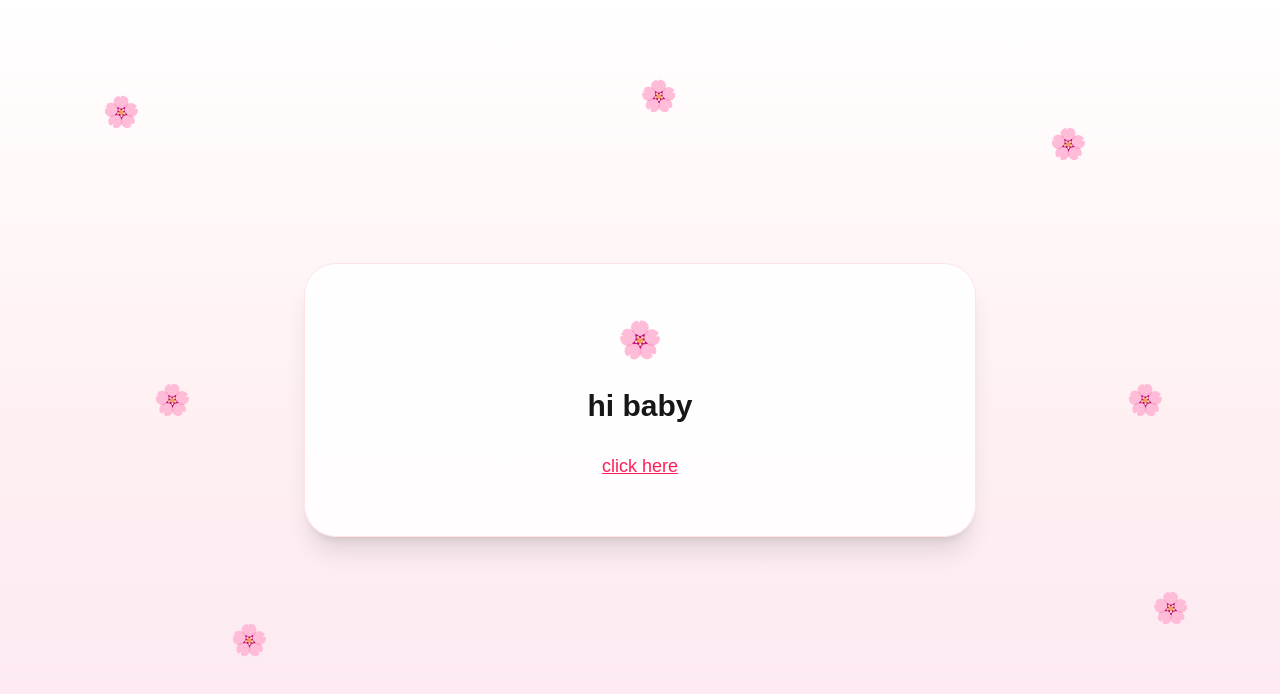
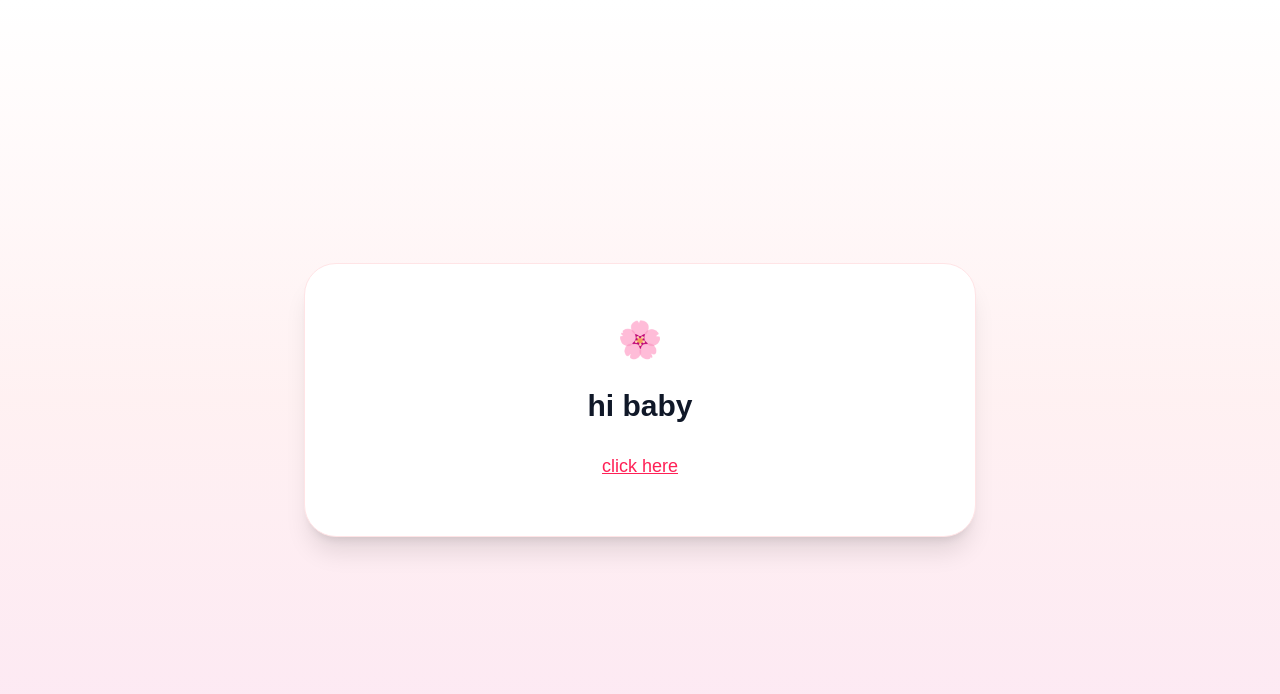
Before and after one commit to exlmao1234/date-site, a Next.js app: page / in a window 1280 px wide. Shown: the top 694 px of the page. Built offline with nearby package versions, Linux system fonts and the light colour scheme.

Commit message:
Update page.tsx

```diff
--- a/app/page.tsx
+++ b/app/page.tsx
@@ -3,101 +3,60 @@
 import React from "react";
 import { motion } from "framer-motion";
 
-function FloatingDecor() {
-  const flowers = [
-    { left: "8%", top: "12%" },
-    { left: "18%", top: "78%" },
-    { left: "82%", top: "16%" },
-    { left: "90%", top: "74%" },
-    { left: "50%", top: "10%" },
-    { left: "12%", top: "48%" },
-    { left: "88%", top: "48%" },
-  ];
+export default function CuteDateInviteWebsite() {
 
-  return (
-    <div className="absolute inset-0 pointer-events-none overflow-hidden">
-      {flowers.map((item, i) => (
-        <motion.div
-          key={i}
-          className="absolute text-3xl"
-          style={{ left: item.left, top: item.top }}
-          animate={{ y: [0, -10, 0] }}
-          transition={{ duration: 4, repeat: Infinity }}
-        >
-          🌸
-        </motion.div>
-      ))}
-    </div>
-  );
-}
+  const [loading,setLoading] = React.useState(true);
+  const [progress,setProgress] = React.useState(0);
 
-function ConfettiBurst() {
-  const pieces = Array.from({ length: 20 });
+  const [step,setStep] = React.useState(0);
+  const [accepted,setAccepted] = React.useState(false);
 
-  return (
-    <div className="absolute inset-0 pointer-events-none overflow-hidden">
-      {pieces.map((_, i) => (
-        <motion.div
-          key={i}
-          className="absolute text-2xl"
-          style={{ left: `${Math.random() * 100}%`, top: "0%" }}
-          initial={{ y: -20, opacity: 0 }}
-          animate={{ y: 300, opacity: [0, 1, 0] }}
-          transition={{ duration: 2, delay: i * 0.05 }}
-        >
-          💗
-        </motion.div>
-      ))}
-    </div>
-  );
-}
+  const [noClicks,setNoClicks] = React.useState(0);
+  const [noPosition,setNoPosition] = React.useState({x:0,y:0});
 
-export default function CuteDateInviteWebsite() {
-  const [loading, setLoading] = React.useState(true);
-  const [progress, setProgress] = React.useState(0);
-  const [step, setStep] = React.useState(0);
-  const [accepted, setAccepted] = React.useState(false);
+  React.useEffect(()=>{
 
-  const [noClicks, setNoClicks] = React.useState(0);
-  const [noPosition, setNoPosition] = React.useState({ x: 0, y: 0 });
+    const interval=setInterval(()=>{
 
-  React.useEffect(() => {
-    const duration = 3200;
-    const interval = 40;
+      setProgress(p=>{
+        const next=p+2
+        if(next>=100){
+          clearInterval(interval)
+          setTimeout(()=>setLoading(false),200)
+          return 100
+        }
+        return next
+      })
 
-    const timer = setInterval(() => {
-      setProgress((p) => {
-        const next = p + 2;
-        if (next >= 100) {
-          clearInterval(timer);
-          setTimeout(() => setLoading(false), 200);
-          return 100;
-        }
-        return next;
-      });
-    }, interval);
+    },40)
 
-    return () => clearInterval(timer);
-  }, []);
+    return ()=>clearInterval(interval)
 
-  const nextStep = () => setStep((s) => s + 1);
+  },[])
 
-  const handleNo = () => {
-    setNoClicks((n) => Math.min(n + 1, 6));
+  const nextStep=()=>setStep(s=>s+1)
+
+  const handleNo=()=>{
+
+    setNoClicks(n=>Math.min(n+1,6))
 
     setNoPosition({
-      x: Math.random() * 300 - 150,
-      y: Math.random() * 200 - 100,
-    });
-  };
+      x:Math.random()*260-130,
+      y:Math.random()*120-60
+    })
 
-  const yesScale = 1 + noClicks * 0.1;
-  const noScale = Math.max(1 - noClicks * 0.15, 0.4);
+  }
 
-  if (loading) {
-    return (
+  const yesScale=1+noClicks*0.12
+  const noScale=Math.max(1-noClicks*0.15,0.45)
+
+  if(loading){
+
+    return(
       <div className="min-h-screen flex items-center justify-center bg-pink-50">
+
         <div className="text-center w-64">
+
           <div className="text-4xl mb-4">💗</div>
 
           <p className="text-xl font-semibold text-pink-600">
@@ -105,32 +64,44 @@ export default function CuteDateInviteWebsite() {
           </p>
 
           <div className="w-full bg-pink-200 rounded-full h-3 mt-6 overflow-hidden">
+
             <div
               className="bg-pink-500 h-3"
-              style={{ width: `${progress}%` }}
-            ></div>
+              style={{width:`${progress}%`}}
+            />
+
           </div>
 
-          <p className="text-sm mt-2 text-pink-500">{Math.round(progress)}%</p>
+          <p className="text-sm mt-2 text-pink-500">
+            {Math.round(progress)}%
+          </p>
+
         </div>
+
       </div>
-    );
+    )
   }
 
-  return (
-    <div className="min-h-screen bg-gradient-to-b from-white via-rose-50 to-pink-100 flex items-center justify-center px-6 py-10 relative overflow-hidden">
-      <FloatingDecor />
+  return(
+
+    <div className="min-h-screen bg-gradient-to-b from-white via-rose-50 to-pink-100 flex items-center justify-center px-6 py-10">
 
       <div className="relative w-full max-w-2xl">
-        <div className="rounded-[2rem] border border-rose-100 bg-white/90 shadow-xl px-8 py-14 text-center">
+
+        <div className="rounded-[2rem] border border-rose-100 bg-white shadow-xl px-8 py-14 text-center">
 
           {!accepted ? (
+
             <>
-              {step === 0 && (
+              {step===0 &&(
+
                 <div className="space-y-7">
+
                   <div className="text-4xl">🌸</div>
 
-                  <h1 className="text-3xl font-semibold">hi baby</h1>
+                  <h1 className="text-3xl font-semibold text-gray-900">
+                    hi baby
+                  </h1>
 
                   <button
                     onClick={nextStep}
@@ -138,14 +109,17 @@ export default function CuteDateInviteWebsite() {
                   >
                     click here
                   </button>
+
                 </div>
               )}
 
-              {step === 1 && (
+              {step===1 &&(
+
                 <div className="space-y-7">
+
                   <div className="text-4xl">💌</div>
 
-                  <h1 className="text-3xl font-semibold">
+                  <h1 className="text-3xl font-semibold text-gray-900">
                     i wanna ask you something
                   </h1>
 
@@ -155,23 +129,26 @@ export default function CuteDateInviteWebsite() {
                   >
                     click here
                   </button>
+
                 </div>
               )}
 
-              {step >= 2 && (
-                <div className="space-y-8 relative">
+              {step>=2 &&(
+
+                <div className="space-y-8">
+
                   <div className="text-4xl">♡</div>
 
-                  <h1 className="text-3xl font-semibold">
+                  <h1 className="text-3xl font-semibold text-gray-900">
                     would you like to go on a date with me?
                   </h1>
 
-                  <div className="flex justify-center gap-6 pt-2 relative h-16">
+                  <div className="flex justify-center items-center gap-6 relative h-20">
 
                     <motion.button
-                      onClick={() => setAccepted(true)}
-                      style={{ scale: yesScale }}
-                      className="bg-rose-400 text-white px-7 py-3 rounded-full"
+                      onClick={()=>setAccepted(true)}
+                      style={{scale:yesScale}}
+                      className="bg-rose-400 text-white px-7 py-3 rounded-full shadow"
                     >
                       yes
                     </motion.button>
@@ -179,41 +156,46 @@ export default function CuteDateInviteWebsite() {
                     <motion.button
                       onClick={handleNo}
                       animate={{
-                        x: noPosition.x,
-                        y: noPosition.y,
-                        scale: noScale,
+                        x:noPosition.x,
+                        y:noPosition.y,
+                        scale:noScale
                       }}
-                      transition={{ type: "spring", stiffness: 260, damping: 14 }}
-                      className="bg-white border px-7 py-3 rounded-full absolute"
+                      transition={{type:"spring",stiffness:260,damping:14}}
+                      className="bg-white border border-gray-300 px-7 py-3 rounded-full absolute"
                     >
                       no
                     </motion.button>
 
                   </div>
+
                 </div>
               )}
             </>
-          ) : (
+
+          ):(
+
             <div className="space-y-6 relative">
-
-              <ConfettiBurst />
 
               <div className="text-5xl">🌷💗✨</div>
 
-              <h1 className="text-3xl font-semibold">
+              <h1 className="text-3xl font-semibold text-gray-900">
                 i want you to go out with me friday 7pm
-                <br />
+                <br/>
                 you and me and some sushi yuju
               </h1>
 
               <div className="flex justify-center mt-6">
+
                 <div className="bg-white border border-rose-200 p-3 rounded-xl shadow">
+
                   <img
                     src="/bears.jpg"
                     alt="cute bears"
                     className="w-40 rounded-lg"
                   />
+
                 </div>
+
               </div>
 
               <p className="text-rose-500 text-lg">
@@ -221,17 +203,28 @@ export default function CuteDateInviteWebsite() {
               </p>
 
               <div className="flex justify-start mt-6">
+
                 <div className="bg-white border border-rose-200 px-4 py-3 rounded-xl shadow text-left">
-                  <p className="text-lg font-semibold">💗 de: Papiringui</p>
-                  <p className="text-lg font-semibold">💗 para: Mamiringui</p>
+
+                  <p className="text-lg font-semibold text-gray-800">
+                    💗 de: Papiringui
+                  </p>
+
+                  <p className="text-lg font-semibold text-gray-800">
+                    💗 para: Mamiringui
+                  </p>
+
                 </div>
+
               </div>
 
             </div>
           )}
 
         </div>
+
       </div>
+
     </div>
-  );
+  )
 }
```
